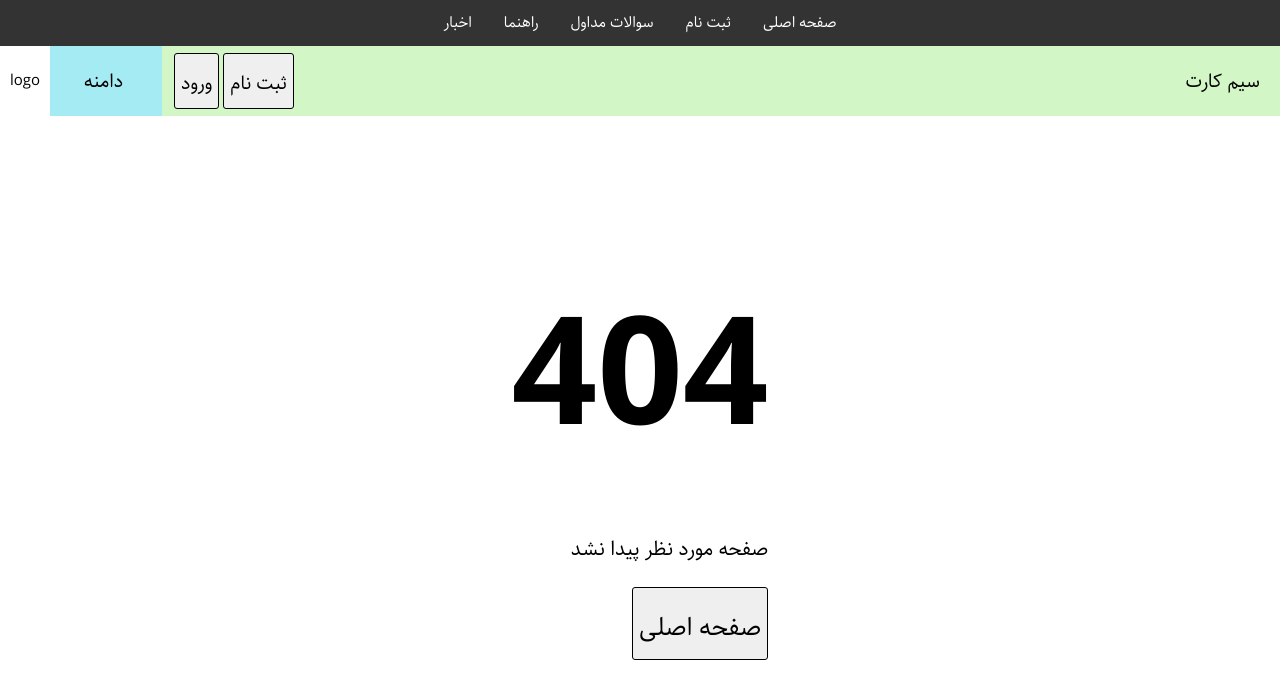
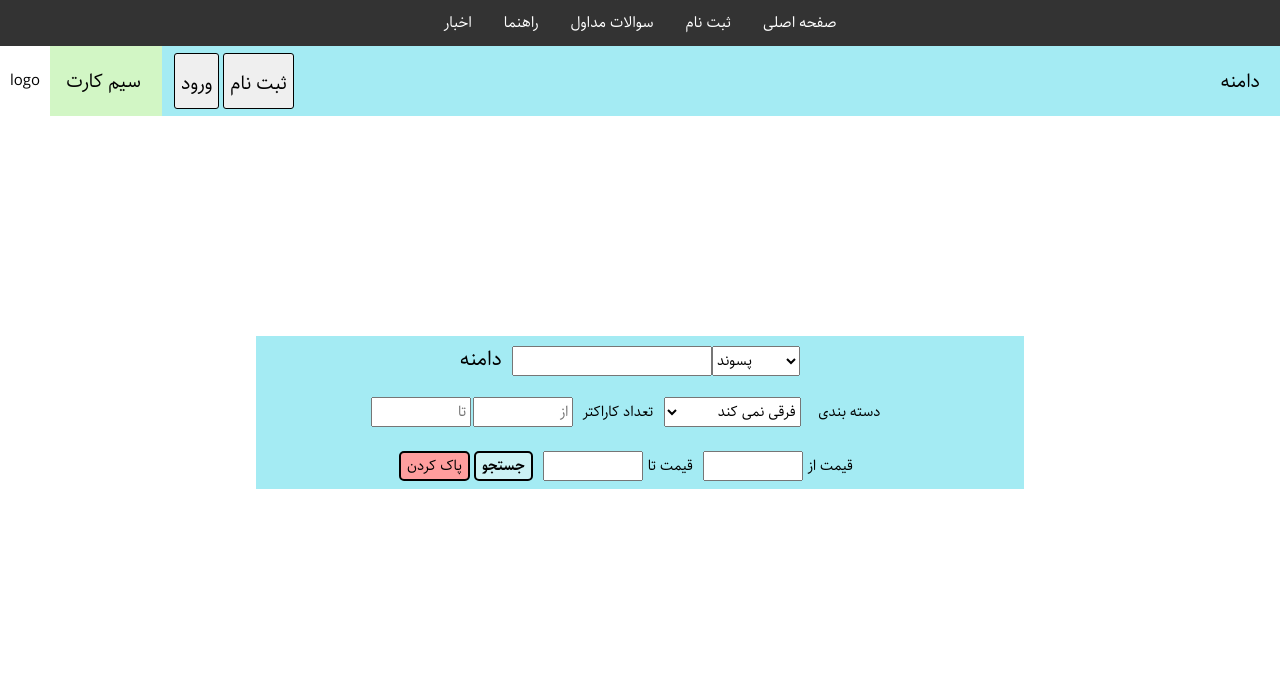
Before and after one commit to Maxxfloat/sh, a React (Create React App) app: page /domain/1 in a window 1280 px wide. Before the commit this address had no page. Shown: the top 698 px of the page. Built offline with nearby package versions, Linux system fonts and the light colour scheme.

Commit message:
Domain page and DomainSearchForm added

```diff
--- a/src/Component/App.jsx
+++ b/src/Component/App.jsx
@@ -11,6 +11,7 @@ import Home from "./Pages/Home/Home";
 import SIM from "./Pages/SIM/SIM";
 import Register from "./Pages/Register/Register";
 import Tutorial from "./Pages/Tutorial";
+import Domain from "./Pages/Domain/Domain";
 
 const App = () => {
 	const isPhone = useSelector((state) => {
@@ -31,6 +32,8 @@ const App = () => {
 			<Route component={SIM} path="/sim/:pageNumber" />
 			<Route component={Register} path="/register/:k" exact />
 			<Route component={Tutorial} path="/tutorial" />
+			<Route component={Domain} path="/domain/:pageNumber" />
+
 			<Route component={NotFind} path="*" />
 		</Switch>
 	);
--- a/src/Component/Data/NavMenuData.js
+++ b/src/Component/Data/NavMenuData.js
@@ -1,6 +1,6 @@
 export const headerMenu = [
 	{ name: "صفحه اصلی", link: "/" },
-	{ name: "ثبت نام", link: "/register" },
+	{ name: "ثبت نام", link: "/register/signup" },
 	{ name: "سوالات مداول", link: "/faq" },
 	{
 		name: "راهنما",
--- a/src/Component/MainComponents/Header/Header.jsx
+++ b/src/Component/MainComponents/Header/Header.jsx
@@ -1,5 +1,5 @@
 import React from "react";
-import { Link } from "react-router-dom";
+import { Link, useLocation } from "react-router-dom";
 import { useSelector, useDispatch } from "react-redux";
 import { FiMenu } from "react-icons/fi";
 
@@ -7,6 +7,7 @@ import s from "./Header.module.scss";
 import { headerMenu } from "../../Data/NavMenuData";
 
 const Header = () => {
+	const location = useLocation();
 	const dispatch = useDispatch();
 	const isSim = useSelector((state) => {
 		const { isSim } = state.isSim;
@@ -33,7 +34,7 @@ const Header = () => {
 			سیم کارت
 		</Link>,
 		<Link
-			to="/domain"
+			to="/domain/1"
 			className={s.link}
 			onClick={() => {
 				dispatch({ type: "switchToDomain" });
@@ -70,11 +71,16 @@ const Header = () => {
 
 	React.useEffect(() => {
 		window.addEventListener("scroll", handleScroll);
-
+		if (location.pathname.includes("/domain")) {
+			function switchToDomain() {
+				dispatch({ type: "switchToDomain" });
+			}
+			switchToDomain();
+		}
 		return () => {
 			window.removeEventListener("scroll", () => handleScroll);
 		};
-	}, []);
+	}, [location.pathname, dispatch]);
 
 	return (
 		<>
--- a/src/Component/Pages/Domain/Domain.jsx
+++ b/src/Component/Pages/Domain/Domain.jsx
@@ -1,7 +1,17 @@
 import React from "react";
 
+import s from "./Domain.module.scss";
+import MainPage from "../../MainComponents/MainPage/MainPage.jsx";
+import SearchForm from "./DomainSearchForm";
+
 const Domain = () => {
-	return <div>Domain</div>;
+	const main = (
+		<div className={s.section}>
+			<div className={s.ad}></div>
+			<SearchForm />
+		</div>
+	);
+	return <MainPage main={main} />;
 };
 
 export default Domain;
--- /dev/null
+++ b/src/Component/Pages/Domain/Domain.module.scss
@@ -0,0 +1,8 @@
+@import "/src/Component/UI/Sass/Main.scss";
+
+.section {
+	min-height: 100vh;
+	.ad {
+		height: 20rem;
+	}
+}
--- /dev/null
+++ b/src/Component/Pages/Domain/DomainArray.js
@@ -0,0 +1,98 @@
+export const categoryOptions = [
+	<option value="">فرقی نمی کند</option>,
+	<option value="1">آموزشی</option>,
+	<option value="2">برندها</option>,
+	<option value="6">بهداشت و سلامت</option>,
+	<option value="7">تبلیغاتی</option>,
+	<option value="8">تجاری</option>,
+	<option value="9">تفریح و سرگرمی</option>,
+	<option value="10">تک کلمه ای</option>,
+	<option value="11">خبر و رسانه</option>,
+	<option value="12">دانلود و آپلود</option>,
+	<option value="13">صنعت و مشاغل</option>,
+	<option value="14">عددی</option>,
+	<option value="15">علم و تکنولوژی</option>,
+	<option value="16">فروشگاهی</option>,
+	<option value="28">فرهنگی و اجتماعی</option>,
+	<option value="17">فیلم و موسیقی</option>,
+	<option value="18">کامپیوتر و موبایل</option>,
+	<option value="19">کلمات لاتین</option>,
+	<option value="20">مسافرت و گردشگری</option>,
+	<option value="21">مفهومی</option>,
+	<option value="27">مذهبی</option>,
+	<option value="22">نام و نام خانوادگی</option>,
+	<option value="23">ورزشی</option>,
+	<option value="24">هاست و دامنه</option>,
+	<option value="25">هنر و گرافیک</option>,
+	<option value="26">سایر</option>,
+];
+
+export const suffix = [
+	<option value="">پسوند</option>,
+	<option value="1">ir</option>,
+	<option value="2">com</option>,
+	<option value="8">ایران</option>,
+	<option value="15">بازار</option>,
+	<option value="24">ae</option>,
+	<option value="6">biz</option>,
+	<option value="12">asia</option>,
+	<option value="23">cc</option>,
+	<option value="26">bz</option>,
+	<option value="29">club</option>,
+	<option value="16">id.ir</option>,
+	<option value="7">co</option>,
+	<option value="25">im</option>,
+	<option value="9">in</option>,
+	<option value="4">info</option>,
+	<option value="14">me</option>,
+	<option value="27">li</option>,
+	<option value="73">dev</option>,
+	<option value="59">market</option>,
+	<option value="78">ltda</option>,
+	<option value="77">wiki</option>,
+	<option value="58">press</option>,
+	<option value="75">best</option>,
+	<option value="74">sh</option>,
+	<option value="71">store</option>,
+	<option value="72">io</option>,
+	<option value="10">mobi</option>,
+	<option value="69">app</option>,
+	<option value="68">football</option>,
+	<option value="67">computer</option>,
+	<option value="66">vip</option>,
+	<option value="20">name</option>,
+	<option value="65">date</option>,
+	<option value="44">work</option>,
+	<option value="64">art</option>,
+	<option value="62">tk</option>,
+	<option value="3">net</option>,
+	<option value="5">org</option>,
+	<option value="18">pro</option>,
+	<option value="48">win</option>,
+	<option value="19">pw</option>,
+	<option value="11">tel</option>,
+	<option value="41">tips</option>,
+	<option value="39">bid</option>,
+	<option value="17">tv</option>,
+	<option value="30">clinic</option>,
+	<option value="63">blog</option>,
+	<option value="43">domains</option>,
+	<option value="42">at</option>,
+	<option value="76">style</option>,
+	<option value="49">com.co</option>,
+	<option value="40">blue</option>,
+	<option value="51">red</option>,
+	<option value="50">design</option>,
+	<option value="28">us</option>,
+	<option value="57">shop</option>,
+	<option value="22">ws</option>,
+	<option value="35">tech</option>,
+	<option value="34">site</option>,
+	<option value="56">top</option>,
+	<option value="33">website</option>,
+	<option value="55">host</option>,
+	<option value="61">news</option>,
+	<option value="45">online</option>,
+	<option value="47">love</option>,
+	<option value="13">xyz</option>,
+];
--- /dev/null
+++ b/src/Component/Pages/Domain/DomainSearchForm.jsx
@@ -0,0 +1,104 @@
+import React from "react";
+import { useForm } from "react-hook-form";
+
+import s from "./DomainSearchForm.module.scss";
+import { categoryOptions, suffix } from "./DomainArray.js";
+
+const DomainSearchForm = () => {
+	const { register, handleSubmit, reset } = useForm();
+
+	return (
+		<div className={s.container}>
+			<form onSubmit={handleSubmit((data) => console.log(data))}>
+				<div className={s.customDomain}>
+					<label>دامنه</label>
+
+					<input
+						name="domain.customDomain"
+						ref={register({
+							// pattern : {
+							// 	value:
+							// }
+						})}
+					/>
+					<select name="domain.category" ref={register}>
+						{suffix.map((option, index) => (
+							<React.Fragment key={index}>{option}</React.Fragment>
+						))}
+					</select>
+				</div>
+				<div className={s.mid}>
+					<div>
+						<label>دسته بندی</label>
+						<select name="domain.category" ref={register}>
+							{categoryOptions.map((option, index) => {
+								return <React.Fragment key={index}>{option}</React.Fragment>;
+							})}
+						</select>
+					</div>
+					<div>
+						<label>تعداد کاراکتر</label>
+						<div className={s.character}>
+							<input
+								placeholder="از"
+								name="domain.character[as]"
+								ref={register({
+									pattern: {
+										value: /^[0-9]*$/,
+										message: "فقط عدد انگلیسی وارد کنید",
+									},
+								})}
+							/>
+							<input
+								placeholder="تا"
+								name="domain.character[to]"
+								ref={register({
+									pattern: {
+										value: /^[0-9]*$/,
+										message: "فقط عدد انگلیسی وارد کنید",
+									},
+								})}
+							/>
+						</div>
+					</div>
+				</div>
+				<div className={s.price}>
+					<div>
+						<label>قیمت از</label>
+						<input
+							name="domain.price[as]"
+							ref={register({
+								pattern: {
+									value: /^[0-9]*$/,
+									message: "فقط عدد انگلیسی وارد کنید",
+								},
+							})}
+						/>
+					</div>
+					<div>
+						<label>قیمت تا</label>
+						<input
+							name="domain.price[to]"
+							ref={register({
+								pattern: {
+									value: /^[0-9]*$/,
+									message: "فقط عدد انگلیسی وارد کنید",
+								},
+							})}
+						/>
+					</div>
+					<div className={s.btns}>
+						<button className={s.btnSubmit} type="submit">
+							جستجو
+						</button>
+						<button className={s.btnReset} onClick={() => reset()}>
+							پاک کردن
+						</button>
+					</div>
+				</div>
+			</form>
+		</div>
+	);
+};
+
+export default DomainSearchForm;
--- /dev/null
+++ b/src/Component/Pages/Domain/DomainSearchForm.module.scss
@@ -0,0 +1,104 @@
+@import "/src/Component/UI/Sass/Main.scss";
+
+.container {
+	background-color: $domainPrimary;
+
+	form {
+		@include size(y, y);
+		@include displayFlex(column, center, center);
+		padding-right: 2rem;
+		box-sizing: border-box;
+		flex-wrap: wrap;
+		margin-top: 2rem;
+
+		.mid {
+			@include displayFlex(column, center, flex-start);
+		}
+		div {
+			display: inline-block;
+			font-size: 2.3rem;
+			white-space: nowrap;
+			flex-wrap: wrap;
+			margin: 0.3rem 0;
+			// width: 100%;
+
+			label {
+				width: 9rem;
+				display: inline-block;
+				padding-right: 1rem;
+				margin: auto 0;
+			}
+			input {
+				width: 10rem;
+
+				margin: auto;
+			}
+			select {
+				height: 3rem;
+				option {
+					font-size: inherit;
+				}
+			}
+			.character {
+				input {
+					margin: auto 0.1rem;
+				}
+			}
+		}
+		.customDomain {
+			// @include displayFlex(row, center, center);
+			width: 100%;
+			direction: ltr;
+			text-align: center;
+			input {
+				width: 20rem;
+			}
+			label {
+				font-size: 2rem;
+				width: auto;
+			}
+			// select {
+			// 	height: 3rem;
+			// }
+		}
+		.price {
+			@include displayFlex(column, flex-start, center);
+			// flex-wrap: wrap;
+			@include responsive(tabletPortrait) {
+				@include displayFlex(row, flex-start, center);
+				label {
+					width: 6rem;
+				}
+			}
+		}
+		@include responsive(tabletPortrait) {
+			@include displayFlex(column, center, center);
+			.mid {
+				@include displayFlex(row, center, center);
+			}
+		}
+		@include responsive(tabletLandscape) {
+			// width: 50%;
+		}
+		.btns {
+			.btnSubmit,
+			.btnReset {
+				border: #000000 solid 2px;
+				border-radius: 5px;
+				color: black;
+				margin: 0 0.2rem;
+			}
+			.btnSubmit {
+				background-color: $domainSecondary;
+				font-weight: bold;
+				margin-right: 1rem;
+			}
+			.btnReset {
+				background-color: #ff9e9e;
+			}
+		}
+	}
+	// @include responsive(tabletLandscape) {
+	// 	width: 60%;
+	// }
+}
--- a/src/Component/Pages/SIM/Components/SIMSearchForm/SIMSearchForm.module.scss
+++ b/src/Component/Pages/SIM/Components/SIMSearchForm/SIMSearchForm.module.scss
@@ -6,6 +6,8 @@ $fontSize: 1.2rem;
 	@include size(y, y);
 	@include displayFlex(column, center, center);
 	overflow: hidden;
+	background-color: $simSecondary;
+	border-radius: 10px;
 	.title {
 		h2 {
 			font-size: 2rem;
@@ -14,8 +16,6 @@ $fontSize: 1.2rem;
 		}
 	}
 	form {
-		background-color: $simSecondary;
-		border-radius: 10px;
 		@include size(y, y);
 		display: inline-block;
 		font-size: 1.2rem;
@@ -26,7 +26,6 @@ $fontSize: 1.2rem;
 			direction: ltr;
 			@include size(y, y);
 			@include displayFlex(row, center, center);
-			// text-align: center;
 			label {
 				width: auto;
 			}
@@ -72,6 +71,8 @@ $fontSize: 1.2rem;
 				width: 11rem;
 				white-space: nowrap;
 				font-size: 2rem;
+				text-align: start;
+				padding-left: 1rem;
 			}
 			select {
 				width: 11rem;
@@ -94,18 +95,21 @@ $fontSize: 1.2rem;
 		.price {
 			flex-wrap: wrap;
 			@include size(n, y);
-			label {
-				padding-left: 1rem;
-			}
 		}
 		@include responsive(tabletPortrait) {
 			@include displayFlex(row, center, center);
 			flex-wrap: wrap;
-			// width: 60%;
 			div {
-				// width: 50%;
-				// display: flexbox;
-				width: fit-content;
+				width: 50%;
+				label {
+					padding: 0;
+					text-align: center;
+				}
+			}
+		}
+		@include responsive(desktop) {
+			div {
+				width: auto;
 			}
 		}
 		.btns {
```
